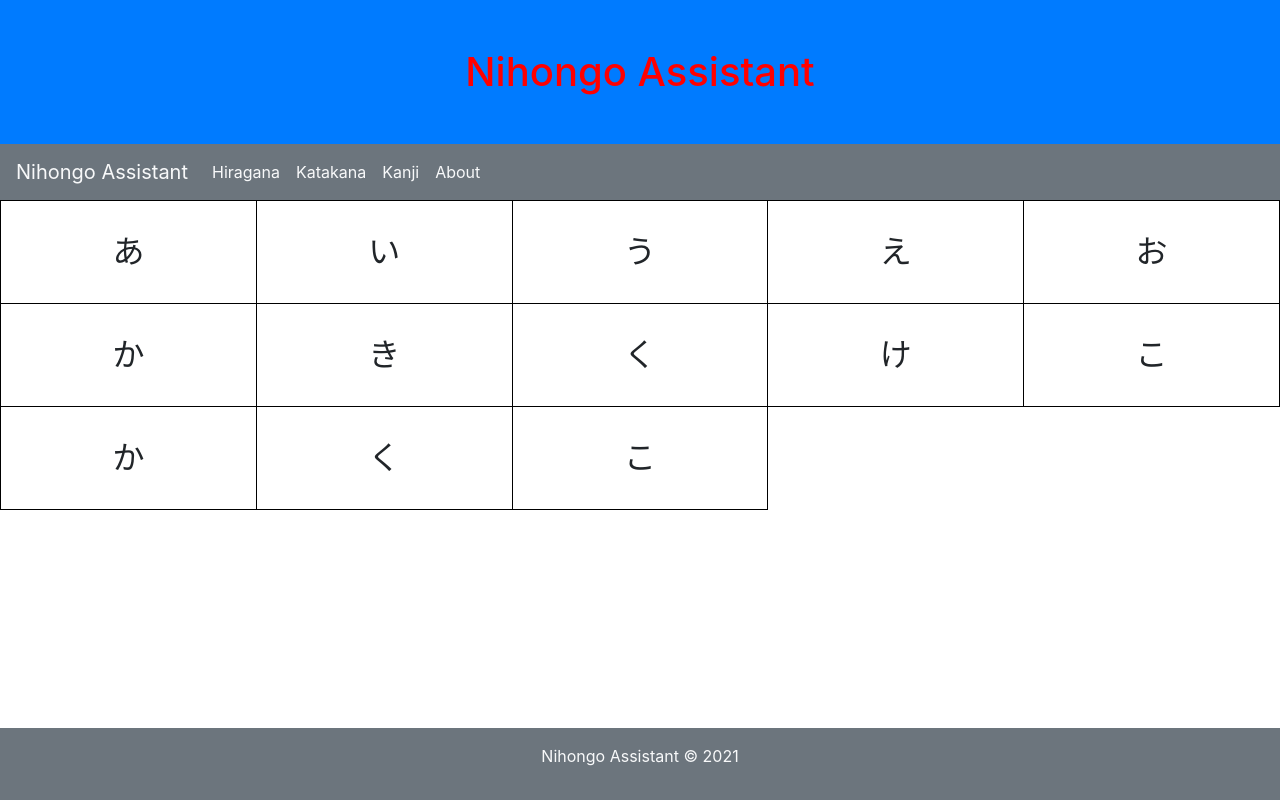
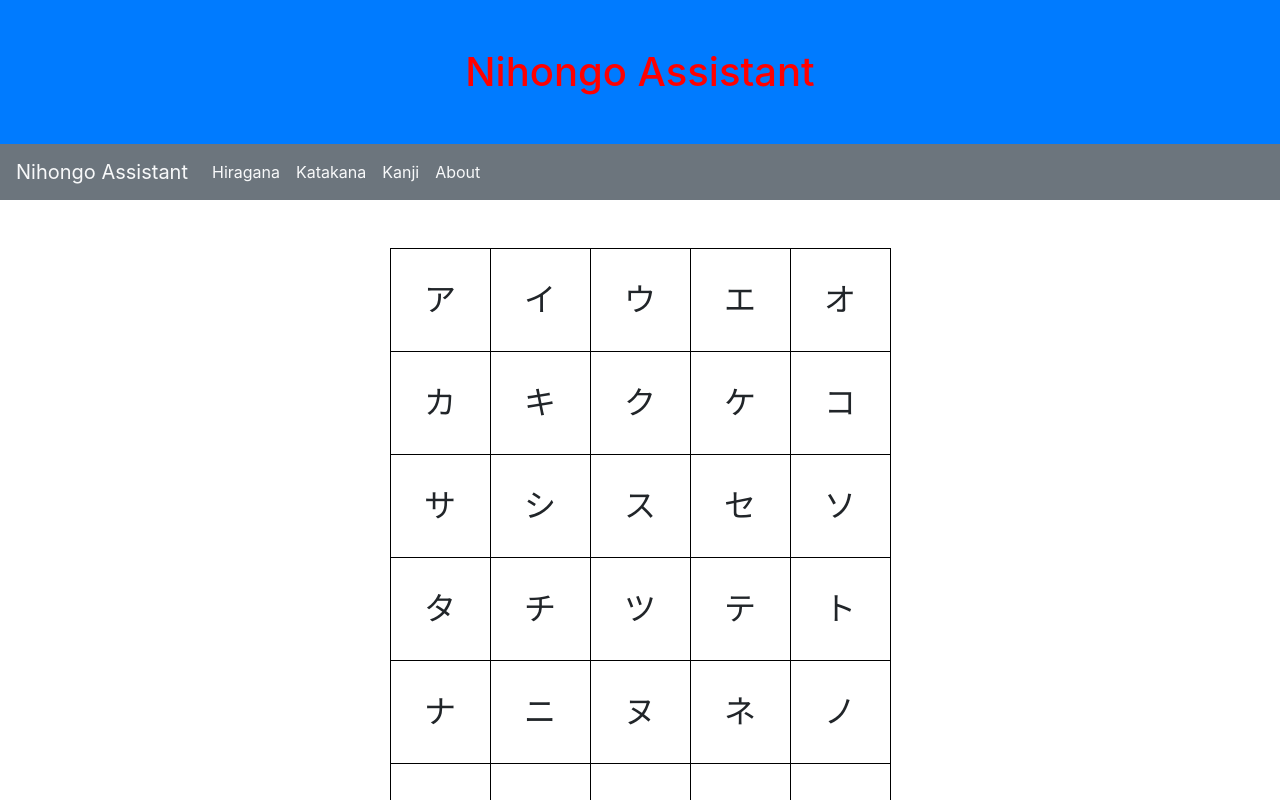
Before and after one commit to LDVerdier/nihongo-assistant, a React (Create React App) app: page / in a window 1280 px wide. Shown: the top 800 px of the page. Built offline with nearby package versions, Linux system fonts and the light colour scheme.

Commit message:
affichage grille complète OK

```diff
--- a/src/App.js
+++ b/src/App.js
@@ -51,18 +51,202 @@ function App() {
                 katakana: 'コ'
             },
         },
+        s : {
+            sa: {
+                hiragana: 'さ',
+                katakana: 'サ'
+            },
+            shi: {
+                hiragana: 'し',
+                katakana: 'シ'
+            },
+            su: {
+                hiragana: 'す',
+                katakana: 'ス'
+            },
+            se: {
+                hiragana: 'せ',
+                katakana: 'セ'
+            },
+            so: {
+                hiragana: 'そ',
+                katakana: 'ソ'
+            },
+        },
+        t : {
+            ta: {
+                hiragana: 'た',
+                katakana: 'タ'
+            },
+            chi: {
+                hiragana: 'ち',
+                katakana: 'チ'
+            },
+            tsu: {
+                hiragana: 'つ',
+                katakana: 'ツ'
+            },
+            te: {
+                hiragana: 'て',
+                katakana: 'テ'
+            },
+            to: {
+                hiragana: 'と',
+                katakana: 'ト'
+            },
+        },
+        n : {
+            na: {
+                hiragana: 'な',
+                katakana: 'ナ'
+            },
+            ni: {
+                hiragana: 'に',
+                katakana: 'ニ'
+            },
+            nu: {
+                hiragana: 'ぬ',
+                katakana: 'ヌ'
+            },
+            ne: {
+                hiragana: 'ね',
+                katakana: 'ネ'
+            },
+            no: {
+                hiragana: 'の',
+                katakana: 'ノ'
+            },
+        },
+        h : {
+            ha: {
+                hiragana: 'は',
+                katakana: 'ハ'
+            },
+            hi: {
+                hiragana: 'ひ',
+                katakana: 'ヒ'
+            },
+            hu: {
+                hiragana: 'ふ',
+                katakana: 'フ'
+            },
+            he: {
+                hiragana: 'へ',
+                katakana: 'ヘ'
+            },
+            ho: {
+                hiragana: 'ほ',
+                katakana: 'ホ'
+            },
+        },
+        m : {
+            ma: {
+                hiragana: 'ま',
+                katakana: 'マ'
+            },
+            mi: {
+                hiragana: 'み',
+                katakana: 'ミ'
+            },
+            mu: {
+                hiragana: 'む',
+                katakana: 'ム'
+            },
+            me: {
+                hiragana: 'め',
+                katakana: 'メ'
+            },
+            mo: {
+                hiragana: 'も',
+                katakana: 'モ'
+            },
+        },
         y : {
             ya: {
-                hiragana: 'か',
-                katakana: 'カ'
+                hiragana: 'や',
+                katakana: 'ヤ'
+            },
+            yi: {
+                hiragana: '',
+                katakana: ''
             },
             yu: {
-                hiragana: 'く',
-                katakana: 'ク'
+                hiragana: 'ゆ',
+                katakana: 'ユ'
+            },
+            ye: {
+                hiragana: '',
+                katakana: ''
             },
             yo: {
-                hiragana: 'こ',
-                katakana: 'コ'
+                hiragana: 'よ',
+                katakana: 'ヨ'
+            },
+        },
+        r : {
+            ra: {
+                hiragana: 'ら',
+                katakana: 'ラ'
+            },
+            ri: {
+                hiragana: 'り',
+                katakana: 'リ'
+            },
+            ru: {
+                hiragana: 'る',
+                katakana: 'ル'
+            },
+            re: {
+                hiragana: 'れ',
+                katakana: 'レ'
+            },
+            ro: {
+                hiragana: 'ろ',
+                katakana: 'ロ'
+            },
+        },
+        w : {
+            wa: {
+                hiragana: 'わ',
+                katakana: 'ワ'
+            },
+            wi: {
+                hiragana: '',
+                katakana: ''
+            },
+            wu: {
+                hiragana: '',
+                katakana: ''
+            },
+            we: {
+                hiragana: '',
+                katakana: ''
+            },
+            wo: {
+                hiragana: 'を',
+                katakana: 'ヲ'
+            },
+        },
+        un : {
+            una: {
+                hiragana: 'ん',
+                katakana: 'ン'
+            },
+            uni: {
+                hiragana: '',
+                katakana: ''
+            },
+            unu: {
+                hiragana: '',
+                katakana: ''
+            },
+            un: {
+                hiragana: '',
+                katakana: ''
+            },
+            uno: {
+                hiragana: '',
+                katakana: ''
             },
         },
     };
--- a/src/components/Cell.js
+++ b/src/components/Cell.js
@@ -1,9 +1,7 @@
-
 
 export const Cell = ({ syllable }) => {
-    console.log(syllable);
     return (
-        <td className="cell">
+        <td className={"cell " + (syllable ? '' : 'empty')}>
             {syllable}
         </td>
     )
--- a/src/components/Grid.js
+++ b/src/components/Grid.js
@@ -1,31 +1,30 @@
 import {Cell} from './Cell'
 
 export const Grid = ({syllabary}) => {
-
-    const kanaType = 'hiragana';
-
-    const syllablesFamiliesKeys = Object.keys(syllabary);
+    //TODO kanaType should be dynamic
+    const kanaType = 'katakana';
+    //collect the keys of each subobject of syllabary object
+    const syllableSeriesKeys = Object.keys(syllabary);
 
     return (
-        <table>
+        <table className="mx-auto my-5">
             <tbody>
                 {
-                    //for each family key (vowel, k, s...)
-                    syllablesFamiliesKeys.map((syllablesFamilyKey, index) => {
-                    //collect the syllables keys (a, i u, e, o)
-                    const syllablesKeys  = Object.keys(syllabary[syllablesFamilyKey]);
-                    //and return a table row
+                    //for each serie key (vowels, k, s...)
+                    syllableSeriesKeys.map((syllableSerieKey, i) => {
+                    //collect the syllables keys (a, i u, e, o // ka, ki, ku, ke, ko...)
+                    const syllablesKeys  = Object.keys(syllabary[syllableSerieKey]);
                     return (
-                        <tr key={index}>
+                        <tr key={i}>
                             {
                                 //for each syllable key (a i u e o)
-                                syllablesKeys.map((syllableKey, index) => {
+                                syllablesKeys.map((syllableKey, j) => {
                                     //return a Cell (<td> element) with the proper kana to display
-                                    console.log(index);
-                                    const syllable = syllabary[syllablesFamilyKey][syllableKey][kanaType];
-                                    return <Cell key={index} syllable={syllable} />
+                                    const syllable = syllabary[syllableSerieKey][syllableKey][kanaType];
+                                    return <Cell key={j} syllable={syllable} />
                                 })
                             }
+
                         </tr>
                         )
                     })
@@ -36,11 +35,12 @@ export const Grid = ({syllabary}) => {
     )
 }
 
-//afficher le nom de la première clé (vowels)
-//créer un tableau
-//const syllablesFamilies = Object.keys(syllabary); contient les clés vowels, k, s...
-//pour chaque élément de row
-//for (const syllablesFamily of syllablesFamilies)
-//const syllables  = Object.keys(syllabary[syllablesFamily]); contient les clés a, e, i
-//for (const syllable of syllables)
-//<Cell syllable={syllable}/>
+/*objectif : pour les séries défectives (ya yu yo par ex.)
+créer des cellules vides dans la colonne défective
+Solution 1 :
+const rowVowels = ['a','i','u','e','o'];
+dans les éléments tr ne pas boucler sur syllablesKeys mais sur rowVowels
+si la derniere lettre de la clé ka ki ku... est égale à rowVowel
+afficher <Cell syllable={syllable} />
+sinon afficher <Cell syllable={''} />
+*/
--- a/src/components/Header.js
+++ b/src/components/Header.js
@@ -1,6 +1,5 @@
 import {Navbar} from 'react-bootstrap'
 import {Nav} from 'react-bootstrap'
-import {NavDropdown} from 'react-bootstrap'
 
 export const Header = () => {
     return (
--- a/src/index.css
+++ b/src/index.css
@@ -3,10 +3,21 @@
 }
 
 .cell{
-    border: 1px black solid;
     width: 100px;
     height: 100px;
     text-align: center;
     line-height: 100px;
     font-size: 2em;
 }
+
+.cell:not(.empty){
+    border: 1px black solid;
+}
+
+.cell.empty{
+    width: 100px;
+    height: 100px;
+    text-align: center;
+    line-height: 100px;
+    font-size: 2em;
+}
```
